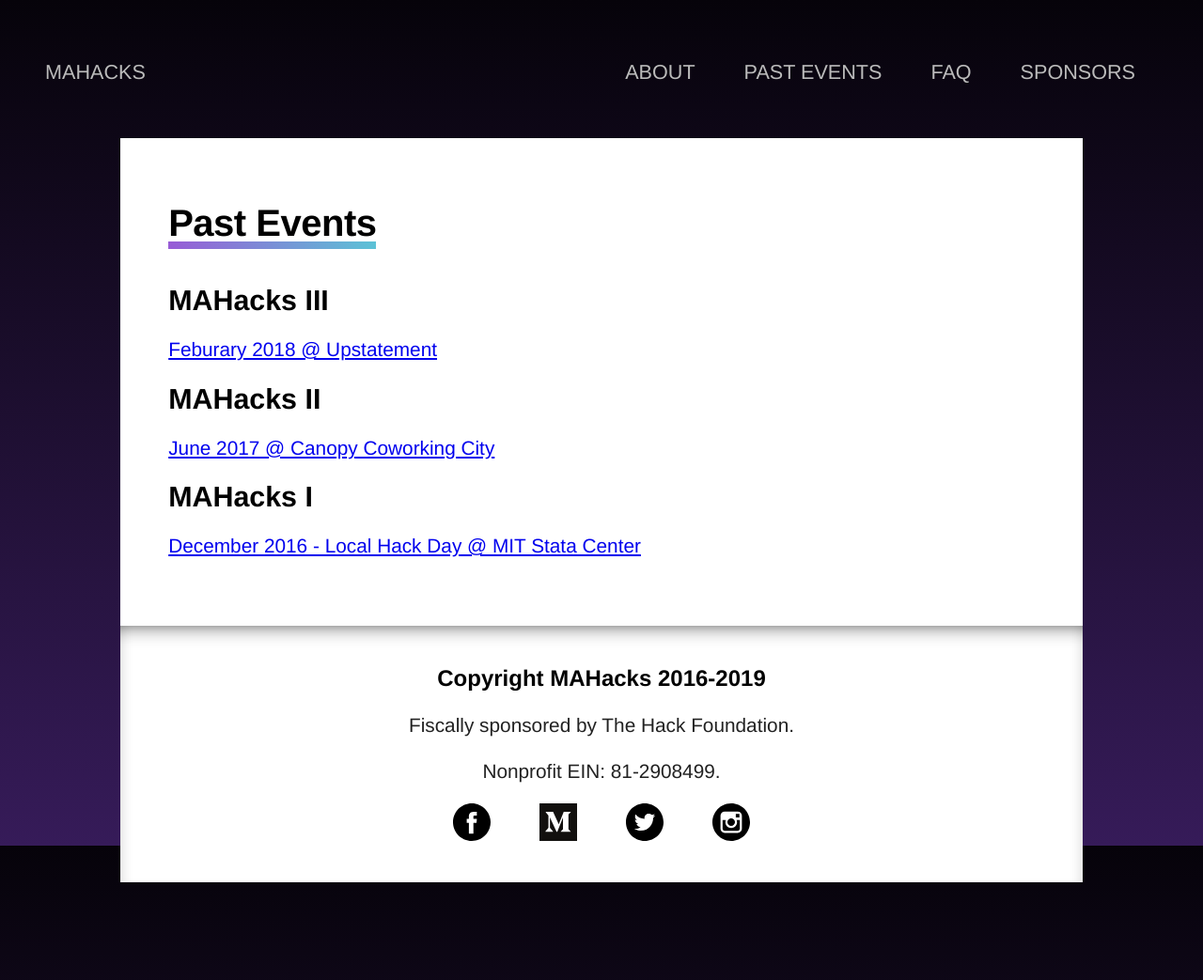
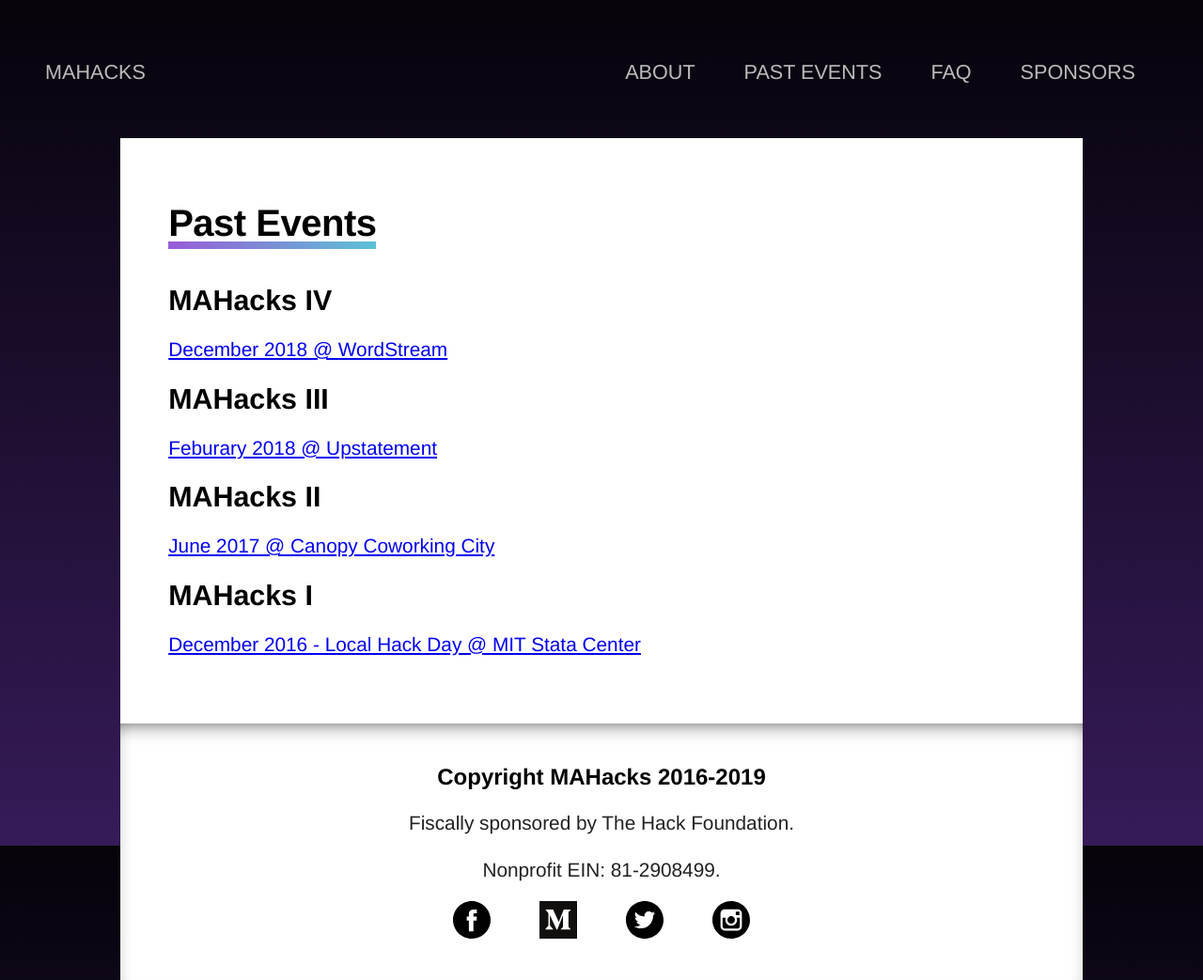
Before and after one commit to mahacks/old-website, a Jekyll site: the page built from past-events.md, in a window 1280 px wide. Shown: the whole page at 94% size. Built offline with Jekyll 4.4.1, drawn with Linux system fonts in a browser that asks for light colours; some web fonts are replaced; before the commit the page ends 939 px from its top, so only the background shows below that.

Commit message:
Added link to MAHacks IV photos

```diff
--- a/past-events.md
+++ b/past-events.md
@@ -5,7 +5,9 @@
 
 # Past Events
 
+## MAHacks IV
 
+[December 2018 @ WordStream](https://photos.app.goo.gl/qXpeSPy4U6gnJhM47)
 
 ## MAHacks III
 
```
